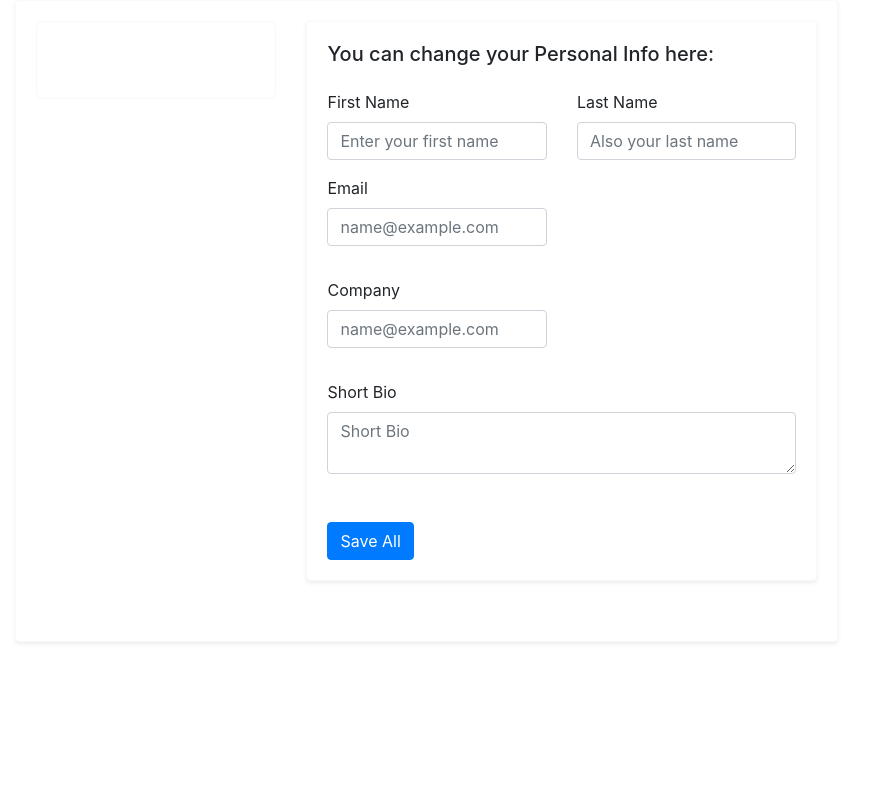
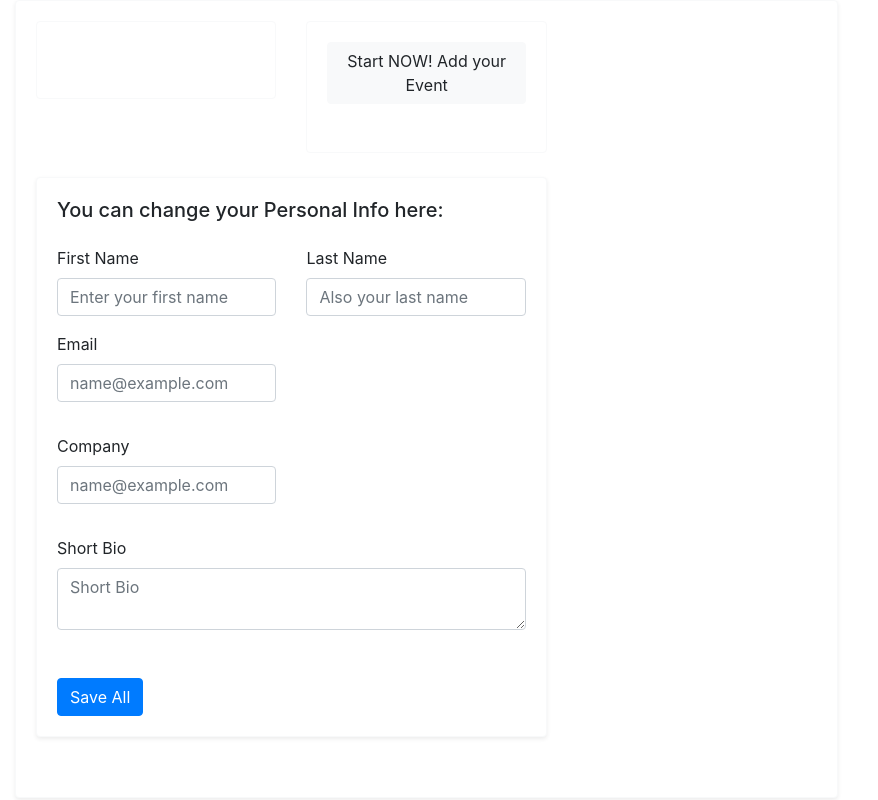
Before and after one commit to Marcolino99/exam_project, a Django app: template book2fest/templates/book2fest/organizer/profile.html in a window 1280 px wide. Shown: the whole page, without its empty margins (0-878 px from the left). Run offline with Django 3.2, Linux system fonts and the light colour scheme; the template is opened without the code that fills it, so the values that code supplies are empty; some libraries are stand-ins or nearby versions.

Commit message:
Added Create Event button

```diff
--- a/book2fest/templates/book2fest/event/create.html
+++ b/book2fest/templates/book2fest/event/create.html
@@ -4,6 +4,6 @@
 {% block title %}Event: Create{% endblock %}
 
 {% block content %}
-    <h1>Creating your Event</h1>
+    <h1>Create your Event</h1>
     {% crispy form %}
 {% endblock %}
--- a/book2fest/templates/book2fest/organizer/profile.html
+++ b/book2fest/templates/book2fest/organizer/profile.html
@@ -23,6 +23,17 @@
                                     <h6 class="font-weight-normal">
                                         {{ profile.short_bio }}
                                     </h6>
+                                </div>
+                            </div>
+                        </div>
+                    </div>
+                </div>
+                <div class="col-12 col-xl-4">
+                    <div class="row">
+                        <div class="col-12 mb-4">
+                            <div class="card border-light text-center p-0">
+                                <div class="card-body pb-5">
+                                      <a href="{% url 'book2fest:event-create' %}"><button type="button" class="btn btn-light">Start NOW! Add your Event</button></a>
                                 </div>
                             </div>
                         </div>
```
